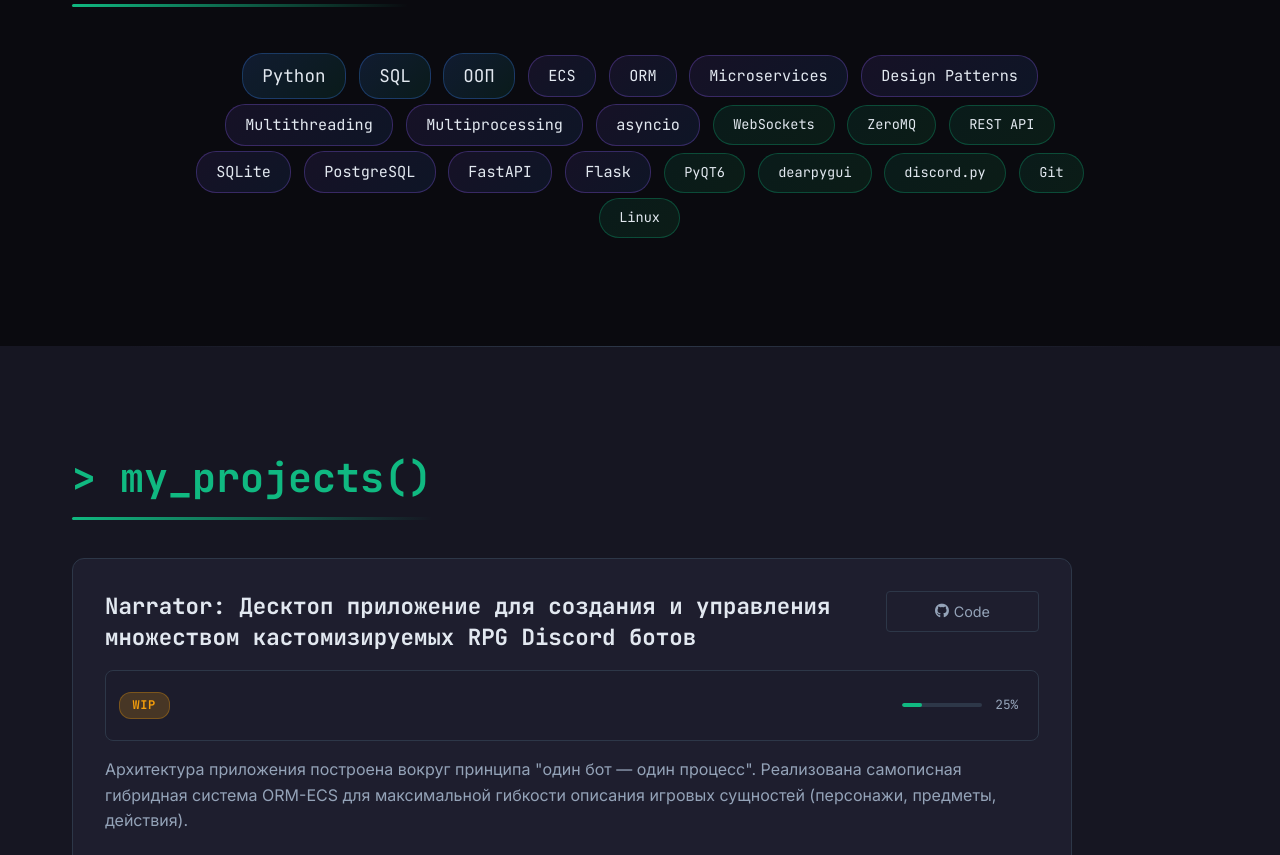
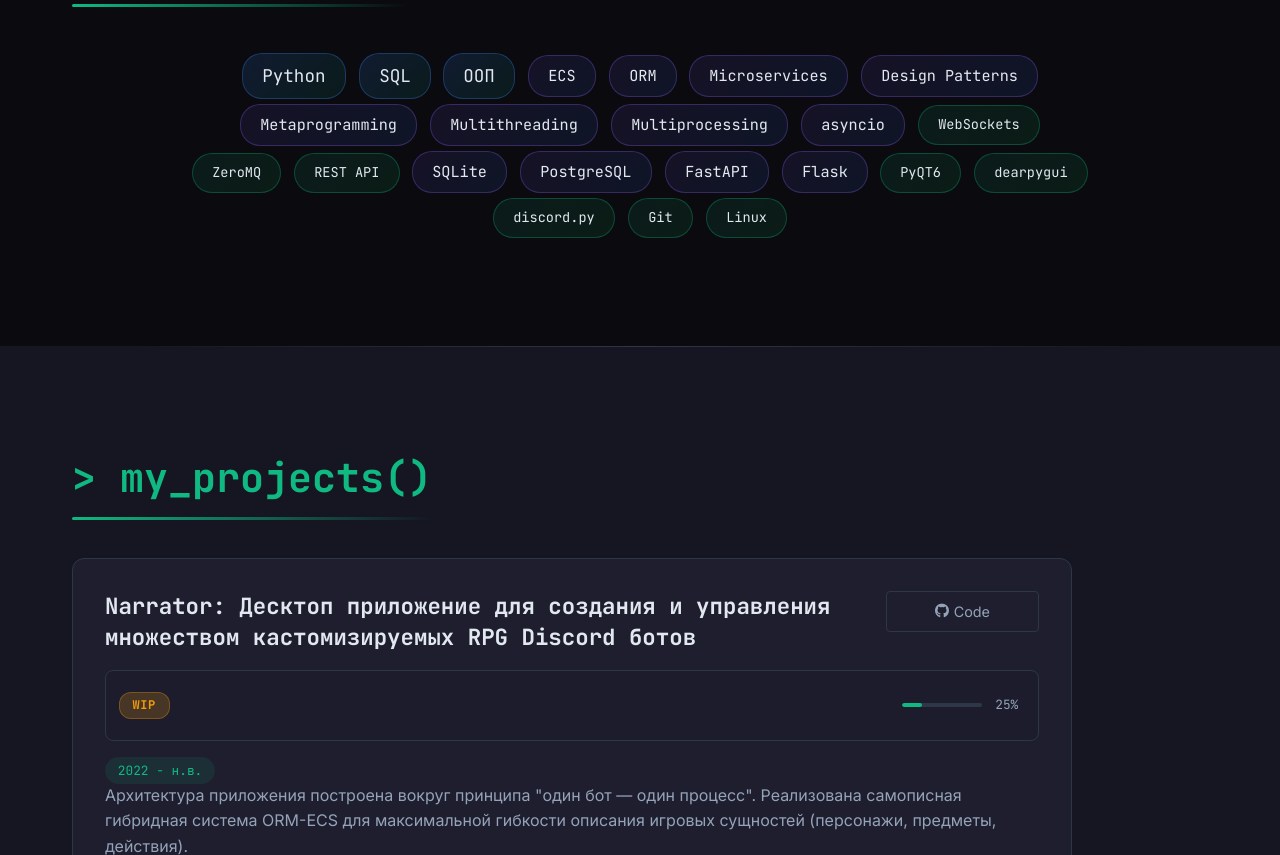
Before and after one commit to sputiv/onepanch.github.io, a plain HTML site: page index.html in a window 1280 px wide. Shown: the part 2647-3502 px from the top of the page. Drawn offline with Linux system fonts and the light colour scheme.

Commit message:
Added dates to projects

```diff
--- a/index.html
+++ b/index.html
@@ -145,6 +145,7 @@
                     <span class="tech-tag medium">Design Patterns</span>
 
                     <!-- Параллельное программирование -->
+                     <span class="tech-tag medium">Metaprogramming</span>
                     <span class="tech-tag medium">Multithreading</span>
                     <span class="tech-tag medium">Multiprocessing</span>
                     <span class="tech-tag medium">asyncio</span>
@@ -200,6 +201,7 @@
                                 <span class="mini-progress-text">25%</span>
                             </div>
                         </div>
+                        <span class="edu-date">2022 - н.в.</span>
                         <p class="project-description">
                             Архитектура приложения построена вокруг принципа "один бот — один процесс". Реализована самописная гибридная система ORM-ECS для максимальной гибкости описания игровых сущностей (персонажи, предметы, действия).
                         </p>
@@ -286,6 +288,7 @@
                                 <span class="mini-progress-text">30%</span>
                             </div>
                         </div>
+                        <span class="edu-date">2025 - н.в.</span>
                         <p class="project-description">
                             Разработка и тестирование в условиях симуляции адаптивного протокола маршрутизации и управления связью и ресурсами в роек БПЛА, способный эффективно реагировать на внешние помехи.
                         </p>
```
